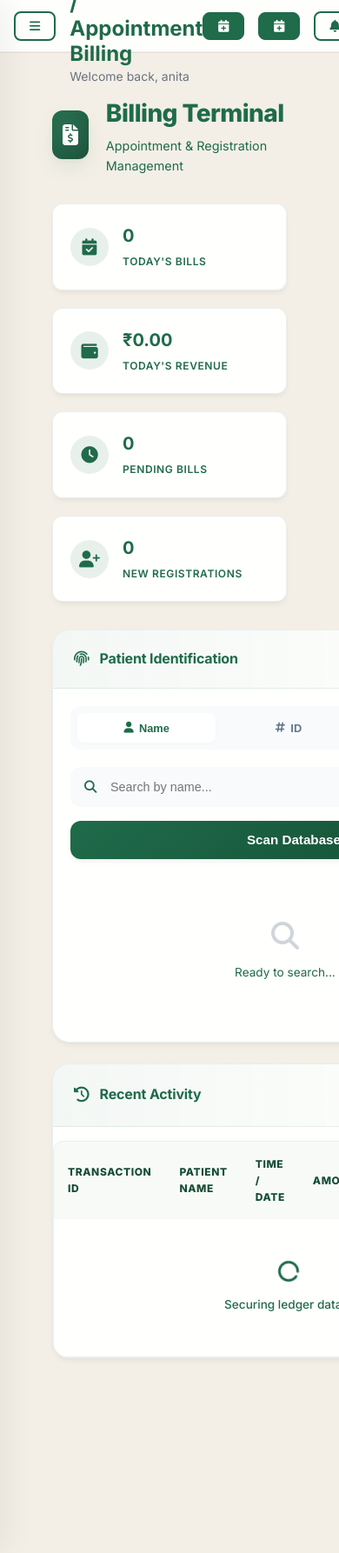
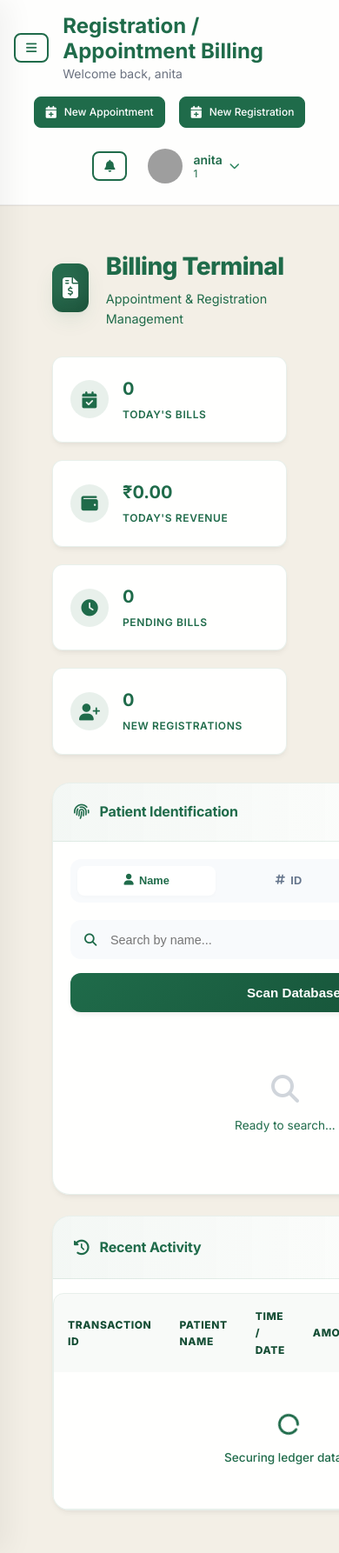
Before and after one commit to Siddu9964/GM_HMS, a PHP site: page /GM_HMS/reception_view/appointment_bill.php in a window 390 px wide. Shown: the whole page at 87% size. Run offline with PHP 8.4, Linux system fonts and the light colour scheme; a user stored in the database is signed in; grey boxes are pictures that could not be loaded.

Commit message:
all full responsive update

```diff
--- a/reception_view/appointment_bill.php
+++ b/reception_view/appointment_bill.php
@@ -541,7 +541,9 @@
         .recent-table-container {
             margin-top: 1rem;
             border-radius: var(--radius-lg);
-            overflow: hidden;
+            overflow: auto;
+            overflow-x: auto;
+            -webkit-overflow-scrolling: touch;
             border: 1px solid var(--glass-border);
         }
 
--- a/reception_view/assets/css/opd_billing.css
+++ b/reception_view/assets/css/opd_billing.css
@@ -2925,6 +2925,8 @@
 /* Data Table Aesthetics */
 .bento-table-wrap {
     overflow-x: auto;
+    width: 100%;
+    -webkit-overflow-scrolling: touch;
 }
 .bento-table {
     width: 100%;
--- a/reception_view/includes/reception_navbar.php
+++ b/reception_view/includes/reception_navbar.php
@@ -100,11 +100,26 @@
 
 /* Mobile Responsive Utility */
 @media (max-width: 768px) {
+    #universal-reception-navbar {
+        height: auto !important;
+        flex-direction: column !important;
+        gap: 1rem !important;
+        padding: 1rem !important;
+    }
+    #universal-reception-navbar > div {
+        width: 100% !important;
+        justify-content: space-between !important;
+    }
+    #universal-reception-navbar > div:nth-child(2) {
+        flex-wrap: wrap !important;
+        justify-content: center !important;
+    }
     #universal-reception-navbar .hide-mobile {
-        display: none !important;
+        display: inline-block !important; /* Keep text visible per user request */
+        font-size: 0.75rem !important;
     }
-    #universal-reception-navbar {
-        padding: 1rem !important;
+    #universal-reception-navbar .btn {
+        padding: 0.5rem 0.75rem !important;
     }
 }
 
--- a/reception_view/includes/reception_sidebar.php
+++ b/reception_view/includes/reception_sidebar.php
@@ -160,6 +160,7 @@
         .reception-sidebar.mobile-open {
             transform: translateX(0) !important;
             left: 0 !important;
+            z-index: 9999 !important;
         }
 
         /* Higher specificity to ensure it works */
@@ -171,6 +172,7 @@
         #receptionSidebar.mobile-open {
             transform: translateX(0) !important;
             left: 0 !important;
+            z-index: 9999 !important;
         }
 
         /* MOBILE OPD SUBMENU FIX - Position inside sidebar */
--- a/reception_view/patient_profile.php
+++ b/reception_view/patient_profile.php
@@ -535,7 +535,7 @@
                 <div id="overview-content" class="gp-panel active">
                     <div style="padding: 24px;">
                         <div class="gp-ms-title"><i class="fas fa-history"></i> Recent Visits</div>
-                        <div style="border:1.5px solid #ede8dd; border-radius:16px; overflow:hidden;">
+                        <div style="border:1.5px solid #ede8dd; border-radius:16px; overflow:auto; overflow-x:auto; -webkit-overflow-scrolling:touch;">
                             <table id="appointmentsTable">
                                 <thead><tr>
                                     <th>Date &amp; Time</th>
```
Also changed, not shown: reception_view/assets/js/appointment.js (+11 -11 lines), 1 other file.
